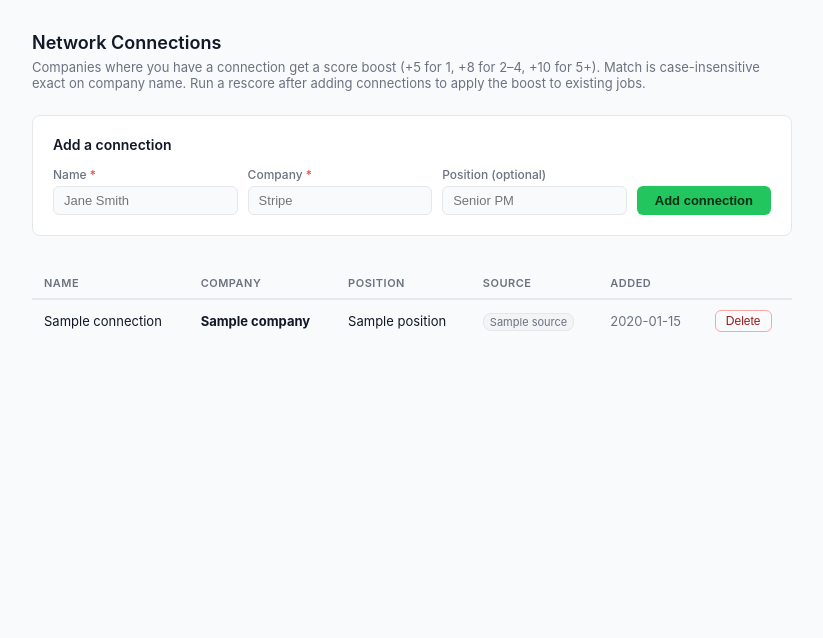
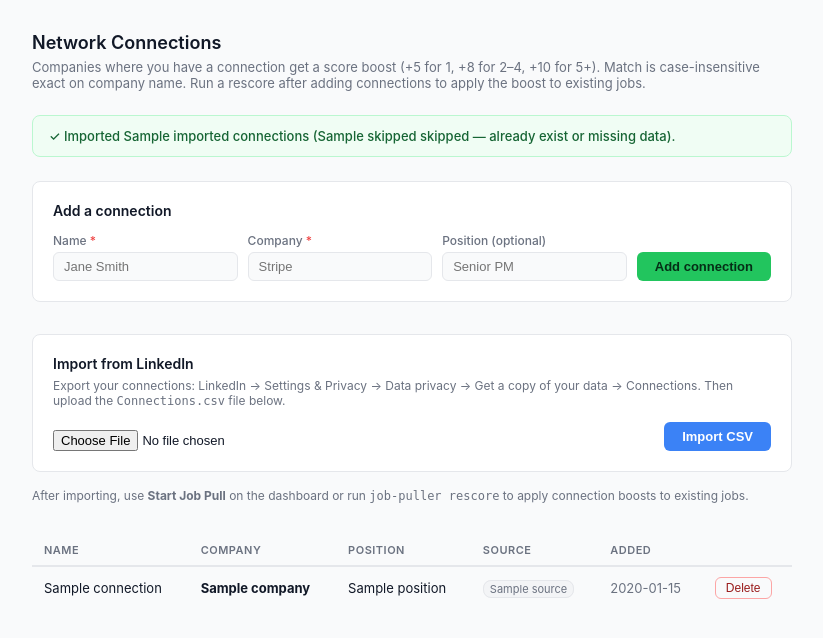
Before and after one commit to sco-bo/job-runner, a Flask app: template templates/connections.html.j2 in a window 1280 px wide. Shown: the part 49-687 px from the top of the page, without its empty margins (228-1051 px from the left). Run offline with Flask 3, Linux system fonts and the light colour scheme; the template is opened without the code that fills it: most values are stand-ins (such as "Sample title", 1, 10 or a date in 2020); parts of the project's set-up code (start-up, migrations or seed data) failed here and were passed over.

Commit message:
Add LinkedIn CSV import for connections
Upload Connections.csv from LinkedIn to bulk-import first-degree connections.
Deduplicates against existing entries (name+company, case-insensitive).
Shows imported/skipped count after upload. Source column shows 'linkedin_csv'.

```diff
--- a/job_puller/server.py
+++ b/job_puller/server.py
@@ -613,9 +613,12 @@ def interview_adhoc():
 
 @app.route("/connections", methods=["GET"])
 def connections_page():
+    imported = request.args.get("imported", type=int)
+    skipped  = request.args.get("skipped",  type=int)
     with _conn() as conn:
         conns = db.get_connections(conn)
-    return render_template("connections.html.j2", connections=conns)
+    return render_template("connections.html.j2", connections=conns,
+                           imported=imported, skipped=skipped)
 
 
 @app.route("/connections", methods=["POST"])
@@ -628,6 +631,52 @@ def connections_add():
     with _conn() as conn:
         db.add_connection(conn, name, company, position)
     return redirect(url_for("connections_page"))
+
+
+@app.route("/connections/import", methods=["POST"])
+def connections_import():
+    import csv, io
+    f = request.files.get("csv_file")
+    if not f or not f.filename:
+        abort(400)
+
+    stream = io.TextIOWrapper(f.stream, encoding="utf-8-sig")  # handles LinkedIn BOM
+    reader = csv.DictReader(stream)
+
+    with _conn() as conn:
+        existing = {
+            (r["name"].strip().lower(), r["company"].strip().lower())
+            for r in db.get_connections(conn)
+        }
+
+    imported, skipped = 0, 0
+    rows_to_add = []
+
+    for row in reader:
+        first    = (row.get("First Name") or "").strip()
+        last     = (row.get("Last Name") or "").strip()
+        name     = f"{first} {last}".strip()
+        company  = (row.get("Company") or "").strip()
+        position = (row.get("Position") or "").strip() or None
+
+        if not name or not company:
+            skipped += 1
+            continue
+
+        key = (name.lower(), company.lower())
+        if key in existing:
+            skipped += 1
+            continue
+
+        existing.add(key)
+        rows_to_add.append((name, company, position))
+
+    with _conn() as conn:
+        for name, company, position in rows_to_add:
+            db.add_connection(conn, name, company, position, source="linkedin_csv")
+            imported += 1
+
+    return redirect(url_for("connections_page", imported=imported, skipped=skipped))
 
 
 @app.route("/connections/<int:conn_id>/delete", methods=["POST"])
--- a/templates/connections.html.j2
+++ b/templates/connections.html.j2
@@ -69,6 +69,25 @@
   [data-theme="dark"] .btn-delete:hover { background: #450a0a; }
 
   .empty { padding: 32px; text-align: center; color: var(--text-muted); font-size: 13px; }
+
+  /* Import banner */
+  .banner { border-radius: var(--radius); padding: 12px 16px; margin-bottom: 24px;
+            font-size: 13px; font-weight: 500; }
+  .banner.success { background: #f0fdf4; color: #166534; border: 1px solid #bbf7d0; }
+  [data-theme="dark"] .banner.success { background: #052e16; color: #86efac; border-color: #166534; }
+
+  /* Import form */
+  .import-form { background: var(--surface); border: 1px solid var(--border);
+                 border-radius: var(--radius); padding: 20px; margin-bottom: 16px; }
+  .import-form h3 { font-size: 14px; font-weight: 600; margin-bottom: 6px; }
+  .import-form .help { font-size: 12px; color: var(--text-muted); margin-bottom: 14px; }
+  .import-row { display: flex; gap: 10px; align-items: flex-end; flex-wrap: wrap; }
+  .import-row input[type="file"] { font-size: 13px; color: var(--text); flex: 1; min-width: 200px; }
+  .btn-import { background: #3b82f6; color: #fff; border: none; border-radius: 6px;
+                padding: 7px 18px; font-size: 13px; font-weight: 600; cursor: pointer;
+                white-space: nowrap; }
+  .btn-import:hover { background: #2563eb; }
+  .rescore-note { font-size: 12px; color: var(--text-muted); margin-bottom: 32px; }
 </style>
 </head>
 <body>
@@ -88,6 +107,14 @@
     Match is case-insensitive exact on company name.
     Run a rescore after adding connections to apply the boost to existing jobs.
   </p>
+
+  <!-- Import result banner -->
+  {% if imported is not none %}
+  <div class="banner success" role="status">
+    ✓ Imported {{ imported }} connection{{ 's' if imported != 1 else '' }}
+    {%- if skipped %} ({{ skipped }} skipped — already exist or missing data){% endif %}.
+  </div>
+  {% endif %}
 
   <!-- Add form -->
   <div class="add-form">
@@ -110,6 +137,25 @@
       </div>
     </form>
   </div>
+
+  <!-- LinkedIn CSV import -->
+  <div class="import-form">
+    <h3>Import from LinkedIn</h3>
+    <p class="help">
+      Export your connections: LinkedIn → Settings &amp; Privacy → Data privacy →
+      Get a copy of your data → Connections. Then upload the <code>Connections.csv</code> file below.
+    </p>
+    <form method="POST" action="/connections/import" enctype="multipart/form-data">
+      <div class="import-row">
+        <input type="file" name="csv_file" accept=".csv" required>
+        <button type="submit" class="btn-import">Import CSV</button>
+      </div>
+    </form>
+  </div>
+  <p class="rescore-note">
+    After importing, use <strong>Start Job Pull</strong> on the dashboard or run
+    <code>job-puller rescore</code> to apply connection boosts to existing jobs.
+  </p>
 
   <!-- Connections list -->
   {% if connections %}
```
